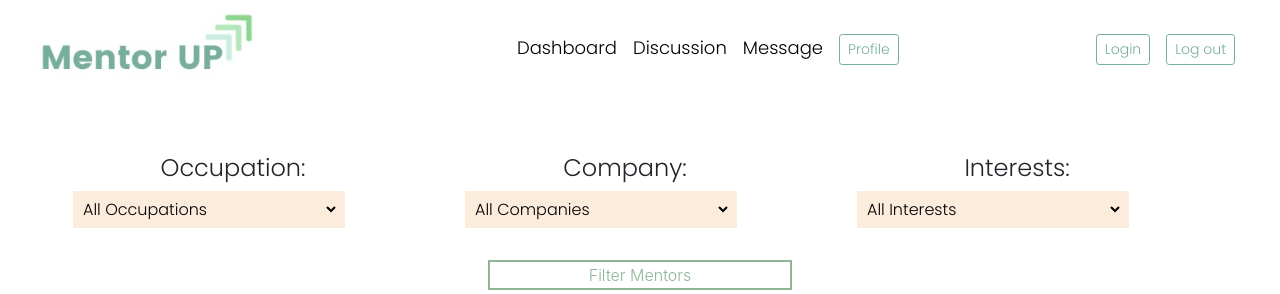
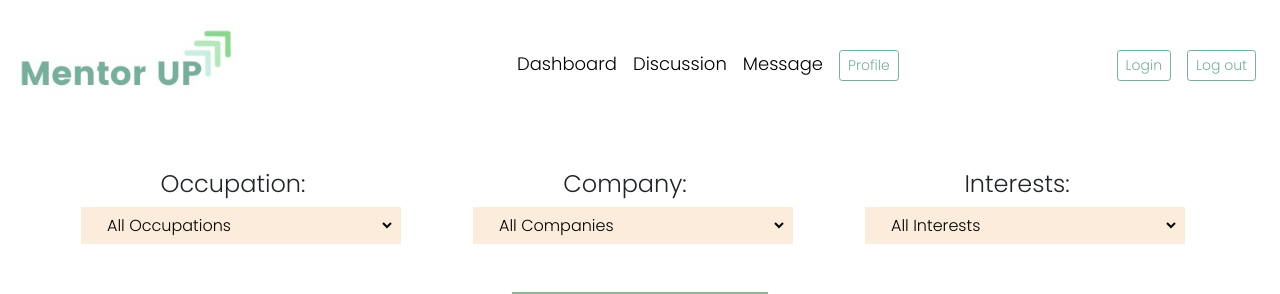
Before and after one commit to uw-info442c-au20/ProjectSDG4, a React (Create React App) app in the folder my-app/: page /Dashboard in a window 1280 px wide. Shown: the top 294 px of the page. Built offline with nearby package versions, Linux system fonts and the light colour scheme.

Commit message:
edit css style

```diff
--- a/my-app/src/App/Pages/HomePage/Content.js
+++ b/my-app/src/App/Pages/HomePage/Content.js
@@ -35,7 +35,7 @@ export class Content extends Component {
             <div className="FeatureTitle row">
               <h3>Features</h3>
             </div>
-            <div className="row">
+            <div className="Feature-Item-Wrapper row">
               <div className="feature-1 col-sm-4 col-md-4 col-xl-4 d-flex justify-content-center">
                 <div className="row">
                   <div className="FeaturePic-Wrapper">
--- a/my-app/src/index.css
+++ b/my-app/src/index.css
@@ -96,8 +96,9 @@ html {
 
   .navbar {
     background-color: white;
-    margin-left: 1.3rem;
-    margin-right: 1.3rem;
+    padding-left: 5rem;
+    padding-right: 5rem;
+    margin-top: 1rem;
   }
 
   a,
@@ -110,6 +111,12 @@ html {
   a,
   .navbar-nav,
   .navbar-light .nav-link:hover {
+    color: #77af9c !important;
+  }
+
+  a,
+  .navbar-nav,
+  .navbar-light .nav-link:active {
     color: #77af9c !important;
   }
 
@@ -167,8 +174,9 @@ html {
 
   /* Mission Statement*/
   .Mission-wrapper {
-    margin: 0;
+    margin: 2rem;
     padding-top: 2.5rem;
+    margin-bottom: 4rem;
   }
 
   .statement {
@@ -219,6 +227,7 @@ html {
     height: 100%;
     padding-top: 1rem;
     margin-top: 2rem;
+    margin-bottom: 4rem;
     background-color: #fcecdc;
   }
 
@@ -227,6 +236,13 @@ html {
     justify-content: baseline;
     margin-bottom: 1.5rem;
     margin-top: 1.5rem;
+    margin-left: 2rem;
+    margin-right: 2rem;
+  }
+
+  .Feature-Item-Wrapper {
+    margin-left: 2rem;
+    margin-right: 2rem;
   }
 
   .FeaturePic-Wrapper {
@@ -237,14 +253,17 @@ html {
 
   .Feature-1 {
     justify-content: center;
+    padding: 2rem;
   }
 
   .Feature-2 {
     justify-content: center;
+    padding: 2rem;
   }
 
   .Feature-3 {
     justify-content: center;
+    padding: 2rem;
   }
 
   #Feature1Pic {
@@ -280,6 +299,9 @@ html {
     display: flex;
     flex-direction: row;
     justify-content: space-evenly;
+    padding-left: 1rem;
+    padding-right: 1rem;
+    margin-bottom: 3rem;
   }
 
   .filter-item {
@@ -287,10 +309,13 @@ html {
   }
 
   .filter-item select {
-    width: 85%;
+    width: 100%;
     background-color: #fcecdc;
     border: 6px solid transparent;
     border-color: transparent transparent transparent transparent;
+    padding-left: 1rem;
+    padding-right: 1rem;
+    margin-left: 0.5rem;
   }
 
   .filter-btn-container {
@@ -301,9 +326,14 @@ html {
     width: 25%;
   }
 
+  .interests {
+    text-align: center;
+  }
+
   /* Mentor List */
   .card-body {
     box-shadow: 0 10px 20px -10px rgba(0, 0, 0, 0.7);
+    margin: 0;
   }
 
   .mentor-img {
@@ -318,8 +348,7 @@ html {
   .mentor-results {
     flex-direction: column;
     margin-top: 2rem;
-    margin-left: 1rem;
-    margin-right: 1rem;
+    padding: 0;
     justify-content: center;
   }
 
@@ -531,14 +560,6 @@ html {
     margin: 0.3rem;
   }
 
-  .mentor-results {
-    flex-direction: column;
-    margin-top: 2rem;
-    margin-left: 5rem;
-    margin-right: 5rem;
-    justify-content: center;
-  }
-
   /* Mission Statement */
 
   footer {
@@ -609,8 +630,8 @@ html {
   .mentor-results {
     flex-direction: column;
     margin-top: 2rem;
-    margin-left: 2rem;
-    margin-right: 2rem;
+    margin-left: 1rem;
+    margin-right: 1rem;
     justify-content: center;
   }
 
@@ -639,8 +660,8 @@ html {
   .Feature-Desc {
     font-family: "Poppins", sans-serif;
     font-size: 1.2rem;
-    padding: 1rem;
     text-align: center;
+    padding: 0rem;
     width: 100%;
   }
 
@@ -661,4 +682,12 @@ html {
     padding-left: 5rem;
     padding-right: 5rem;
   }
+
+  .mentor-results {
+    flex-direction: column;
+    margin-top: 2rem;
+    margin-left: 8rem;
+    margin-right: 8rem;
+    justify-content: center;
+  }
 }
```
